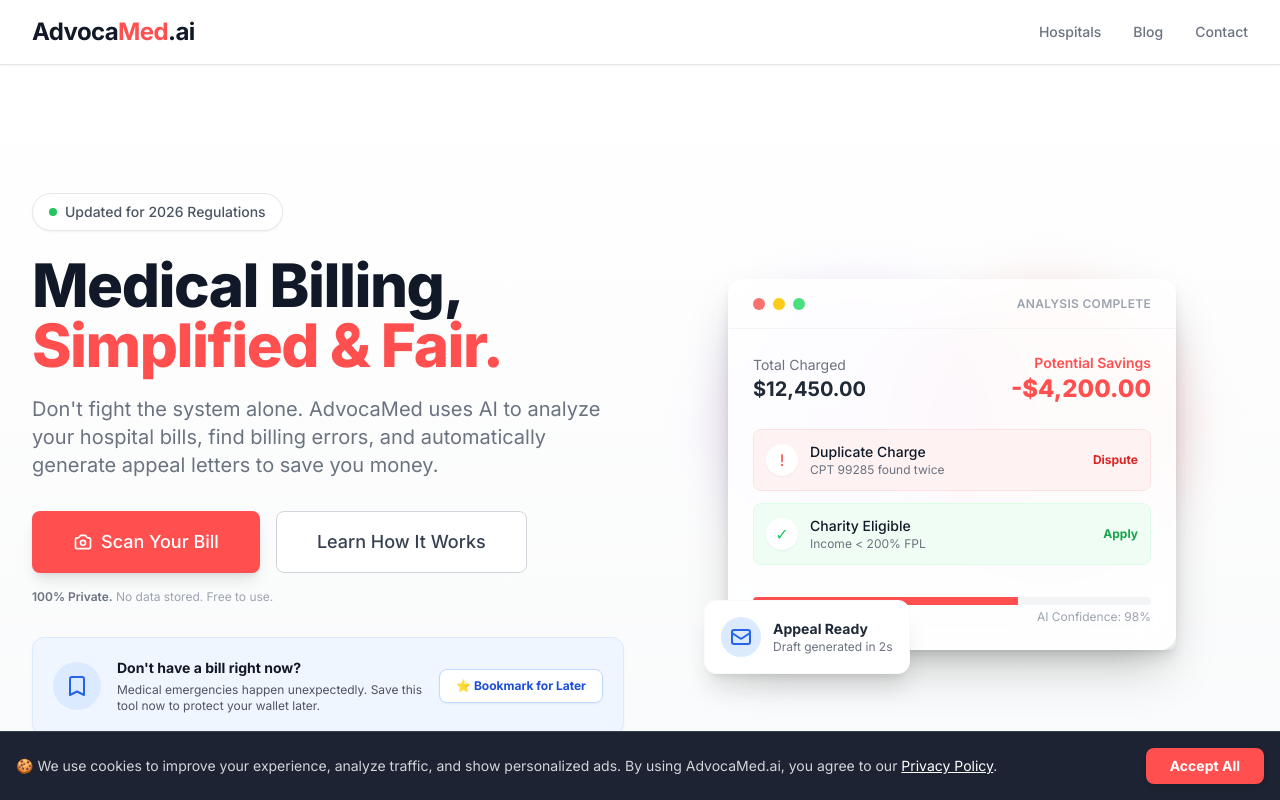
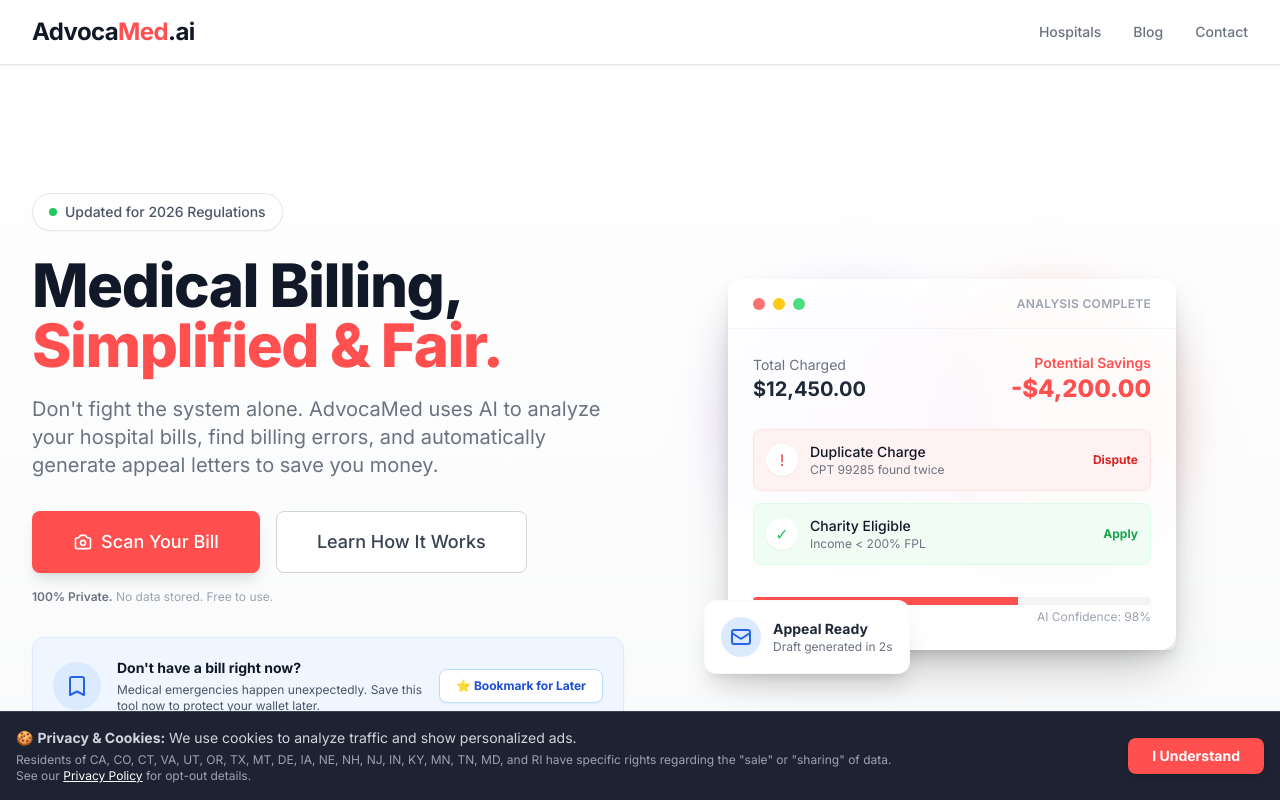
Before and after one commit to gkswjdgb/advocamed-ai, a React (Vite) app in the folder advocamed.ai/: page / in a window 1280 px wide. Shown: the top 800 px of the page. Built offline with nearby package versions, Linux system fonts and the light colour scheme.

Commit message:
Update CookieBanner.tsx

```diff
--- a/advocamed.ai/components/CookieBanner.tsx
+++ b/advocamed.ai/components/CookieBanner.tsx
@@ -1,4 +1,5 @@
 import React, { useState, useEffect } from 'react';
+import { Link } from 'react-router-dom';
 
 export default function CookieBanner() {
   const [show, setShow] = useState(false);
@@ -20,16 +21,22 @@ export default function CookieBanner() {
   return (
     <div className="fixed bottom-0 left-0 right-0 bg-gray-900 bg-opacity-95 text-white p-4 z-[100] border-t border-gray-700 animate-fade-in-up">
       <div className="max-w-7xl mx-auto flex flex-col sm:flex-row justify-between items-center gap-4">
-        <p className="text-sm text-gray-300 text-center sm:text-left">
-          🍪 We use cookies to improve your experience, analyze traffic, and show personalized ads.
-          By using AdvocaMed.ai, you agree to our <a href="/privacy-policy" className="underline text-white hover:text-primary">Privacy Policy</a>.
-        </p>
-        <div className="flex gap-4">
+        <div className="text-sm text-gray-300 text-center sm:text-left">
+          <p>
+            🍪 <strong>Privacy & Cookies:</strong> We use cookies to analyze traffic and show personalized ads.
+          </p>
+          <p className="mt-1 text-xs text-gray-400">
+            Residents of CA, CO, CT, VA, UT, OR, TX, MT, DE, IA, NE, NH, NJ, IN, KY, MN, TN, MD, and RI have specific rights regarding the "sale" or "sharing" of data.
+            <br />
+            See our <Link to="/privacy-policy" className="underline text-white hover:text-primary">Privacy Policy</Link> for opt-out details.
+          </p>
+        </div>
+        <div className="flex gap-4 shrink-0">
             <button
                 onClick={accept}
                 className="bg-primary hover:bg-primaryHover text-white px-6 py-2 rounded-lg text-sm font-bold shadow-md transition-colors whitespace-nowrap"
             >
-                Accept All
+                I Understand
             </button>
         </div>
       </div>
```
